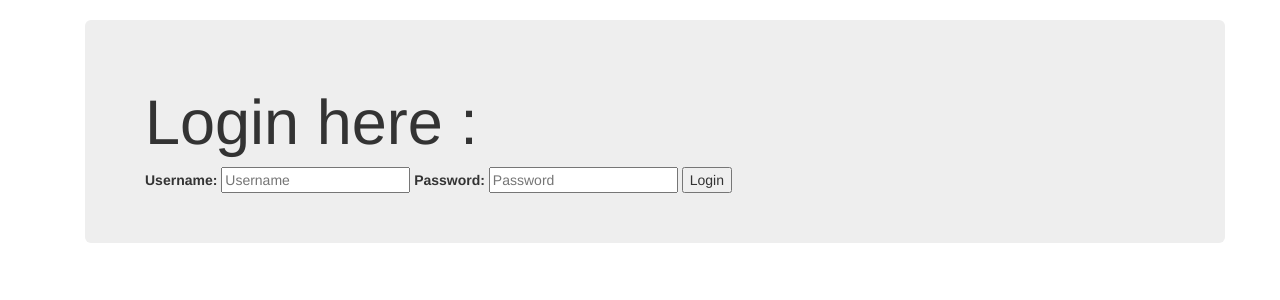
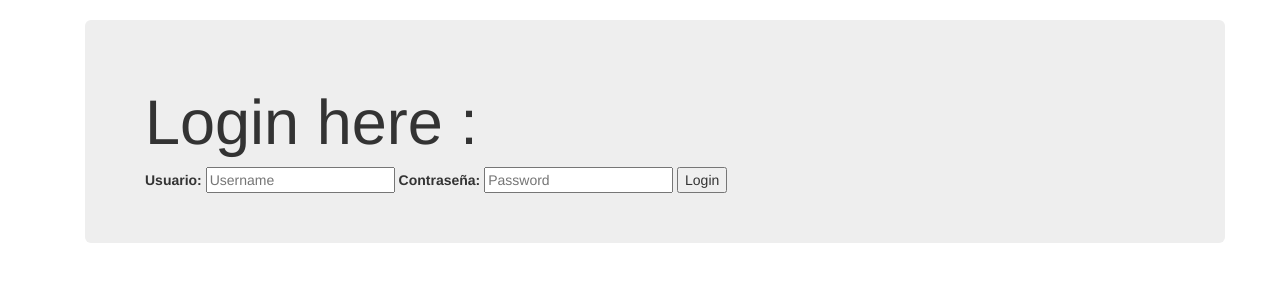
Before and after one commit to Oswaldo1002009/Iberica, a Django app: template templates/core/login.html in a window 1280 px wide. Shown: the part 51-351 px from the top of the page. Run offline with Django 3.2, Linux system fonts and the light colour scheme; the template is opened without the code that fills it, so the values that code supplies are empty; some libraries are stand-ins or nearby versions.

Commit message:
Hacer formas en español

```diff
--- a/schedule/forms.py
+++ b/schedule/forms.py
@@ -1,5 +1,5 @@
 from django import forms
-from .models import ClassEnrolled, User
+from .models import ClassEnrolled
 from django.utils.translation import ugettext_lazy as _
 
 
--- a/schedule/views.py
+++ b/schedule/views.py
@@ -2,7 +2,7 @@ from django.http import HttpResponse, HttpResponseRedirect
 from django.views.generic import ListView, CreateView, UpdateView
 from django.urls import reverse_lazy
 from django.shortcuts import render
-from .models import ClassEnrolled, Program, Level, Classes, User
+from .models import ClassEnrolled, Program, Level, Classes
 from .forms import ClassEnrolledForm
 
 
--- a/templates/core/login.html
+++ b/templates/core/login.html
@@ -7,10 +7,10 @@
 <form method="post" action="{% url 'core:user_login' %}">
           {% csrf_token %}
           {# A more "HTML" way of creating the login form#}
-          <label for="username">Username:</label>
+          <label for="username">Usuario:</label>
           <input type="text" name="username" placeholder="Username">
 
-<label for="password">Password:</label>
+<label for="password">Contraseña:</label>
           <input type="password" name="password" placeholder="Password">
 
 <input type="submit" name="" value="Login">
```
Also changed, not shown: db.sqlite3.
